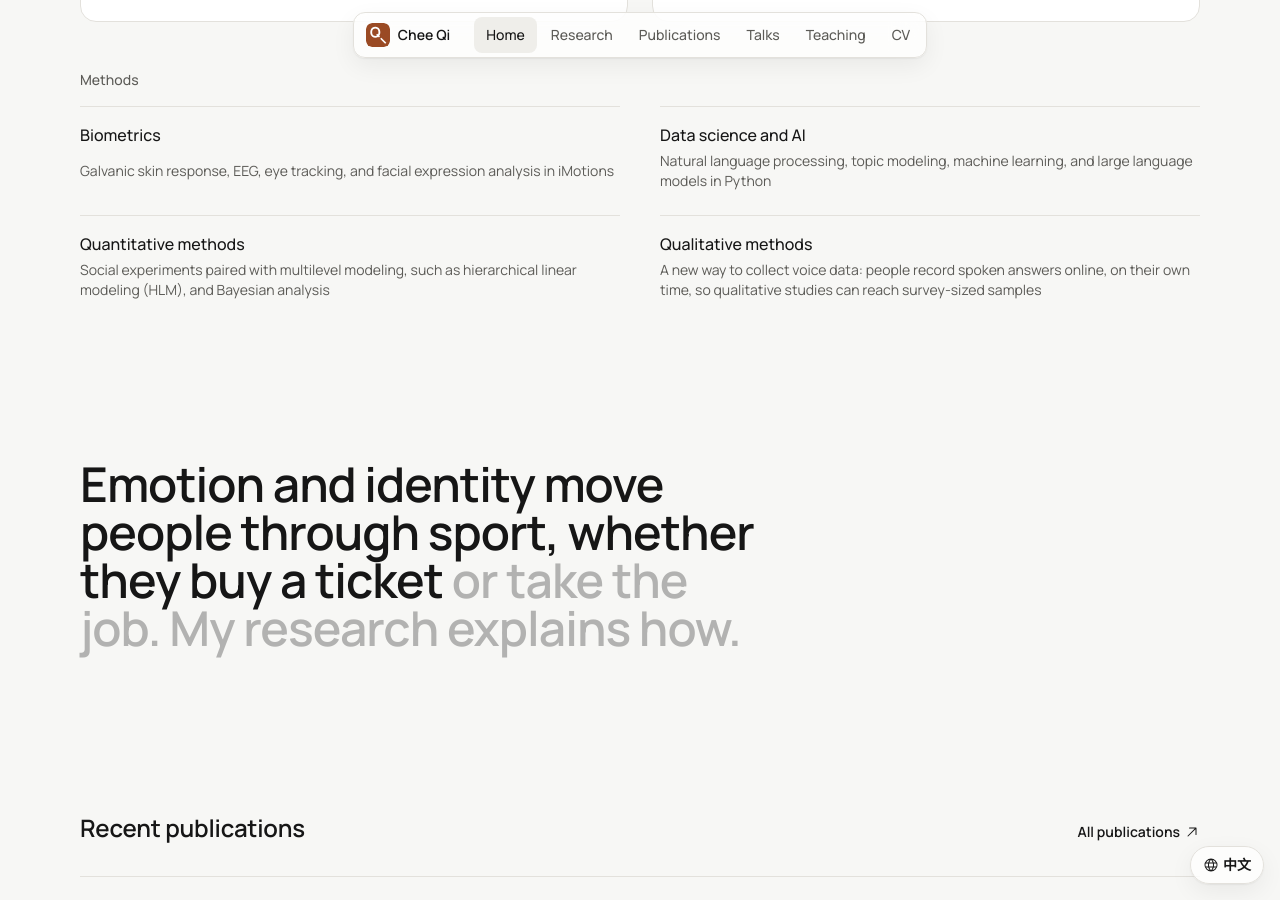
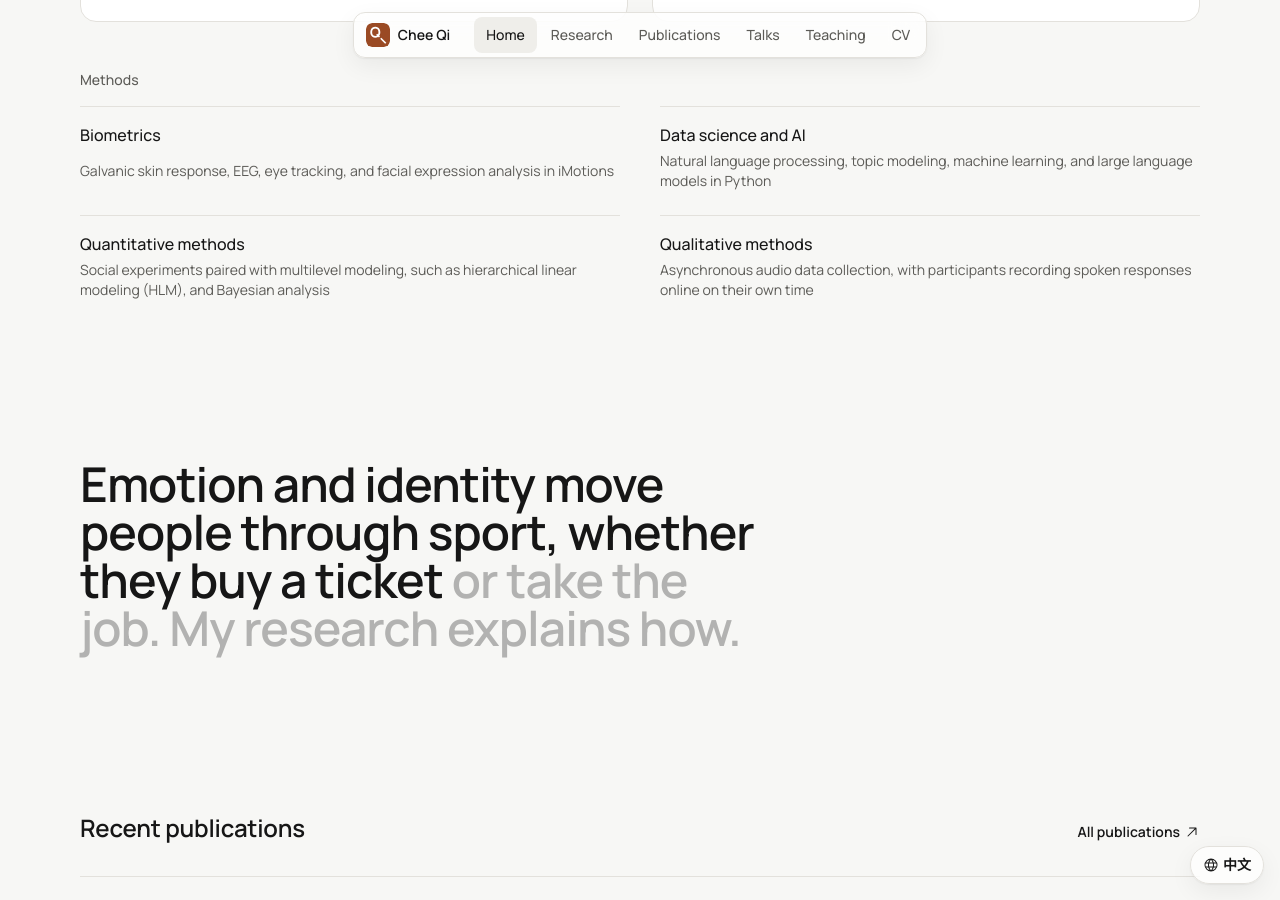
Before and after one commit to Jiayao-Qi/Jiayao-Qi.github.io, a Jekyll site: the page built from index.html, in a window 1280 px wide and 900 px high, scrolled down 1357 px. Built offline with Jekyll 4.4.1, drawn with Linux system fonts in a browser that asks for light colours.

Commit message:
Qualitative card: name the method precisely
"Asynchronous audio data collection, with participants recording spoken
responses online on their own time", mirrored in Chinese. Checked the
home, research, and Chinese pages at 1440 and 390 px in light and dark.

Co-Authored-By: Claude Opus 5.5 <noreply@anthropic.com>
Claude-Session: https://claude.ai/code/session_01YW1G89wKU1CZZcHCs8tC1x

```diff
--- a/_data/profile.yml
+++ b/_data/profile.yml
@@ -113,7 +113,7 @@ methods:
     detail: "Social experiments paired with multilevel modeling, such as hierarchical linear modeling (HLM), and Bayesian analysis"
     home: true
   - name: "Qualitative methods"
-    detail: "A new way to collect voice data: people record spoken answers online, on their own time, so qualitative studies can reach survey-sized samples"
+    detail: "Asynchronous audio data collection, with participants recording spoken responses online on their own time"
     home: true
   - name: "Data acquisition"
     detail: "Web scraping and APIs in Python and R"
--- a/_data/profile_zh.yml
+++ b/_data/profile_zh.yml
@@ -74,7 +74,7 @@ methods:
     detail: "社会实验设计，结合多层模型（如分层线性模型，HLM）与贝叶斯分析"
     home: true
   - name: "定性方法"
-    detail: "一种新的语音数据收集方式：参与者在线录制口头回答，时间自由安排，让质性研究也能达到问卷调查的样本规模"
+    detail: "异步音频数据收集：参与者在线录制口头回答，时间自由安排"
     home: true
   - name: "数据采集"
     detail: "网络爬虫与 API（Python、R）"
```
